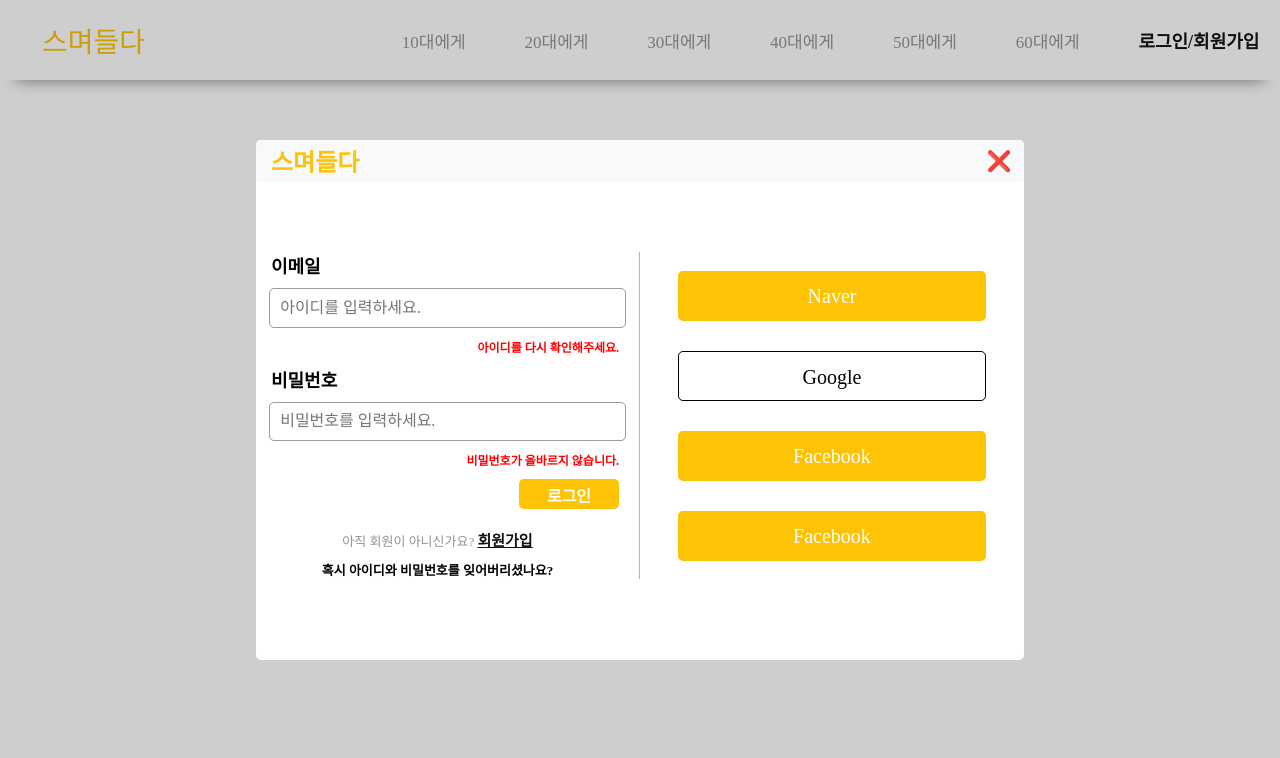
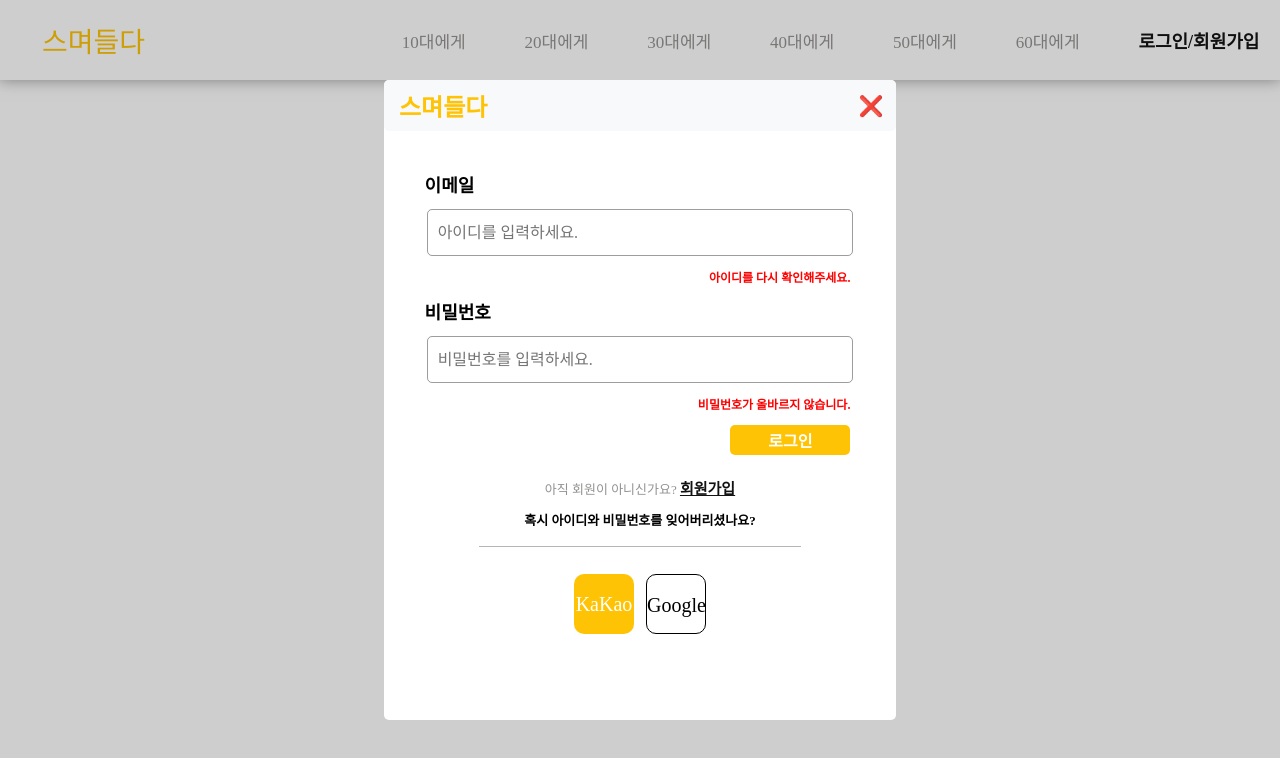
Before and after one commit to song-code21/smim, a React (Create React App) app in the folder client/: page / in a window 1280 px wide. Both pictures are taken after a click on the element "로그인/회원가입". Shown: the top 758 px of the page. Built offline with nearby package versions, Linux system fonts and the light colour scheme.

Commit message:
[STYLE] Update Navbar & Login Form
상단 네브바 및 로그인 폼 일부 수정

```diff
--- a/client/src/components/common/NavBar.jsx
+++ b/client/src/components/common/NavBar.jsx
@@ -15,7 +15,7 @@
   top: 0%;
   left: 0%;
   background-color: white;
-  box-shadow: rgb(0 0 0 / 50%) 0 16px 16px -16px;
+  box-shadow: rgb(0 0 0 / 50%) 0 -3px 16px 1px;
 `;
 
 const NavBox = styled.div`
@@ -47,6 +47,9 @@
   grid-template-columns: 110px 110px 110px 110px 110px 110px 150px;
   grid-gap: 1.5%;
   align-items: center;
+  @media screen and (max-width: 1065px) {
+    grid-template-columns: 80px 80px 80px 80px 80px 80px 150px;
+  }
   @media ${({theme}) => theme.device.ipad} {
     display: none;
   }
--- a/client/src/components/login/EmailForm.jsx
+++ b/client/src/components/login/EmailForm.jsx
@@ -4,14 +4,14 @@
 import { ColorBtn } from '../../styles/common/buttons';
 
 export const FormBox = styled.form`
-  width: 50%;
-  height: 70%;
+  width: 100%;
+  height: 65%;
   display: flex;
   flex-direction: column;
   align-items: center;
-  gap: 10px;
+  gap: 12px;
   box-sizing: border-box;
-  border-right: 1px solid rgba(12, 12, 12, .3);
+  margin-top: 40px;
 `;
 
 const Label = styled.label`
@@ -35,11 +35,9 @@
   font-size: 13px;
   font-weight: bold;
   cursor: pointer;
-  padding-right: 20px;
 `;
 
 const SignBox = styled.div`
-  padding-right: 20px;
 `;
 
 const SignText = styled.span`
@@ -54,7 +52,7 @@
 `;
 
 const LoginBtn = styled(ColorBtn)`
-  width: 100px;
+  width: 120px;
   height: 30px;
   background-color: #FFC306;
   font-weight: bold;
--- a/client/src/components/login/LoginForm.jsx
+++ b/client/src/components/login/LoginForm.jsx
@@ -4,10 +4,9 @@
 import SocialForm from './SocialForm';
 
 const LoginBox = styled.div`
-  width: 100%;
+  width: 90%;
   height: 90%;
-  display: flex;
-  align-items: center;
+  margin: 0 auto;
 `;
 
 function LoginForm () {
--- a/client/src/components/login/LoginSection.jsx
+++ b/client/src/components/login/LoginSection.jsx
@@ -24,8 +24,8 @@
 `;
 
 const LoginBox = styled.section`
-  width: 60%;
-  height: 65%;
+  width: 40%;
+  height: 80%;
   position: absolute;
   left: 50%;
   top: 50%;
--- a/client/src/components/login/SocialForm.jsx
+++ b/client/src/components/login/SocialForm.jsx
@@ -4,22 +4,26 @@
 import { FormBox } from './EmailForm';
 
 const SocialFormBox = styled(FormBox)`
-  height: 65%;
+  width: 70%;
+  height: 20%;
+  display: flex;
   justify-content: center;
-  gap: 30px;
+  flex-direction: row;
   border: none;
+  margin: 0 auto;
+  border-top: 1px solid rgba(12, 12, 12, .3);
 `;
 
 const KaKaoLink = styled(Link)`
-  width: 80%;
-  height: 50px;
+  width: 60px;
+  height: 60px;
   background-color: ${({theme}) => theme.color.yellow};
   text-align: center;
-  line-height: 50px;
+  line-height: 60px;
   font-size: 20px;
   color: white;
   text-decoration: none;
-  border-radius: 5px;
+  border-radius: 10px;
   &:hover {
     text-decoration: underline;
     font-size: 21.5px;
@@ -35,10 +39,8 @@
 function SocialForm () {
   return (
     <SocialFormBox>
-      <KaKaoLink to="/"> Naver </KaKaoLink>
+      <KaKaoLink to="/"> KaKao </KaKaoLink>
       <GoogleLink to="/"> Google </GoogleLink>
-      <KaKaoLink to="/"> Facebook </KaKaoLink>
-      <KaKaoLink to="/"> Facebook </KaKaoLink>
     </SocialFormBox>
   );
 }
```
